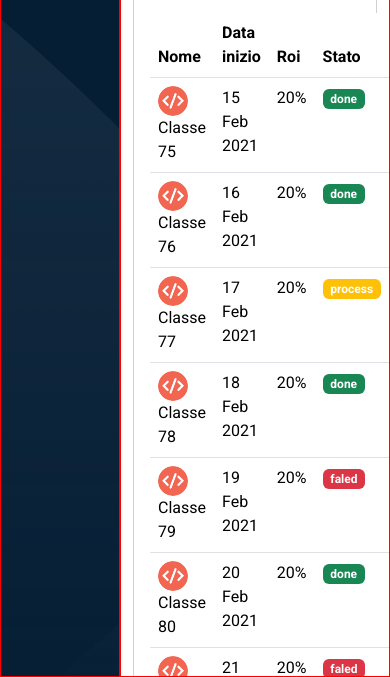
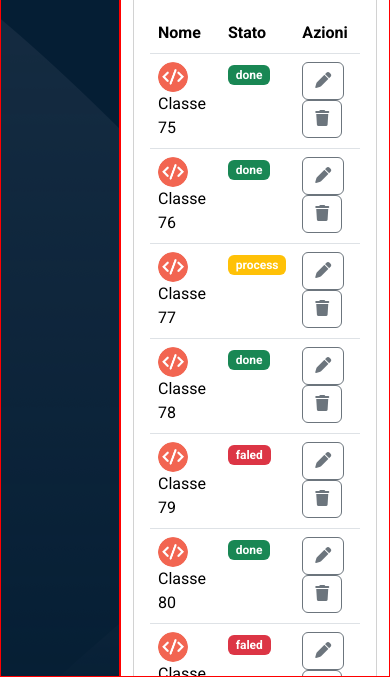
Before and after one commit to samuelescavello/cartella-repo-html-css-bootstrap-dashboard, a plain HTML site: page index.html in a window 390 px wide. Shown: the part 167-844 px from the top of the page. Drawn offline with nearby package versions, Linux system fonts and the light colour scheme.

Commit message:
none table

```diff
--- a/css/style.css
+++ b/css/style.css
@@ -41,3 +41,12 @@ main {
 .img-graphic{
     width: 90%;
 }
+
+
+/* mediaquery */
+
+@media screen and (max-width:576px){
+    .none-table{
+        display: none;
+    }
+}
--- a/index.html
+++ b/index.html
@@ -38,8 +38,8 @@
                                     <thead>
                                         <tr>
                                             <th scope="col">Nome</th>
-                                            <th scope="col">Data inizio</th>
-                                            <th scope="col">Roi</th>
+                                            <th class="none-table" scope="col">Data inizio</th>
+                                            <th class="none-table" scope="col">Roi</th>
                                             <th scope="col">Stato</th>
                                             <th scope="col">Azioni</th>
                                         </tr>
@@ -49,8 +49,8 @@
                                         <tr>
                                             <td><img src="img/class-avatar.jpg " alt="" class="table-img"> <span>Classe
                                                     75</span></td>
-                                            <td>15 Feb 2021</td>
-                                            <td>20%</td>
+                                            <td class="none-table">15 Feb 2021</td>
+                                            <td class="none-table">20%</td>
                                             <td><span class="badge text-bg-success">done</span></td>
                                             <td>
                                                 <button type="button" class="btn btn-outline-secondary"><i
@@ -62,8 +62,8 @@
                                         <tr>
                                             <td><img src="img/class-avatar.jpg " alt="" class="table-img"> <span>Classe
                                                     76</span></td>
-                                            <td>16 Feb 2021</td>
-                                            <td>20%</td>
+                                            <td class="none-table">16 Feb 2021</td>
+                                            <td class="none-table">20%</td>
                                             <td><span class="badge text-bg-success">done</span></td>
                                             <td>
                                                 <button type="button" class="btn btn-outline-secondary"><i
@@ -75,8 +75,8 @@
                                         <tr>
                                             <td><img src="img/class-avatar.jpg " alt="" class="table-img"> <span>Classe
                                                     77</span></td>
-                                            <td>17 Feb 2021</td>
-                                            <td>20%</td>
+                                            <td class="none-table">17 Feb 2021</td>
+                                            <td class="none-table">20%</td>
                                             <td><span class="badge text-bg-warning text-white ">process</span></td>
                                             <td>
                                                 <button type="button" class="btn btn-outline-secondary"><i
@@ -88,8 +88,8 @@
                                         <tr>
                                             <td><img src="img/class-avatar.jpg " alt="" class="table-img"> <span>Classe
                                                     78</span></td>
-                                            <td>18 Feb 2021</td>
-                                            <td>20%</td>
+                                            <td class="none-table">18 Feb 2021</td>
+                                            <td class="none-table">20%</td>
                                             <td><span class="badge text-bg-success">done</span></td>
                                             <td>
                                                 <button type="button" class="btn btn-outline-secondary"><i
@@ -101,8 +101,8 @@
                                         <tr>
                                             <td><img src="img/class-avatar.jpg " alt="" class="table-img"> <span>Classe
                                                     79</span></td>
-                                            <td>19 Feb 2021</td>
-                                            <td>20%</td>
+                                            <td class="none-table">19 Feb 2021</td>
+                                            <td class="none-table">20%</td>
                                             <td><span class="badge text-bg-danger">faled</span></td>
                                             <td>
                                                 <button type="button" class="btn btn-outline-secondary"><i
@@ -114,8 +114,8 @@
                                         <tr>
                                             <td><img src="img/class-avatar.jpg " alt="" class="table-img"> <span>Classe
                                                     80</span></td>
-                                            <td>20 Feb 2021</td>
-                                            <td>20%</td>
+                                            <td class="none-table">20 Feb 2021</td>
+                                            <td class="none-table">20%</td>
                                             <td><span class="badge text-bg-success">done</span></td>
                                             <td>
                                                 <button type="button" class="btn btn-outline-secondary"><i
@@ -127,8 +127,8 @@
                                         <tr>
                                             <td><img src="img/class-avatar.jpg " alt="" class="table-img"> <span>Classe
                                                     81</span></td>
-                                            <td>21 Feb 2021</td>
-                                            <td>20%</td>
+                                            <td class="none-table">21 Feb 2021</td>
+                                            <td class="none-table">20%</td>
                                             <td><span class="badge text-bg-danger">faled</span></td>
                                             <td>
                                                 <button type="button" class="btn btn-outline-secondary"><i
@@ -140,8 +140,8 @@
                                         <tr>
                                             <td><img src="img/class-avatar.jpg " alt="" class="table-img"> <span>Classe
                                                     82</span></td>
-                                            <td>22 Feb 2021</td>
-                                            <td>20%</td>
+                                            <td class="none-table">22 Feb 2021</td>
+                                            <td class="none-table">20%</td>
                                             <td><span class="badge text-bg-success">done</span></td>
                                             <td>
                                                 <button type="button" class="btn btn-outline-secondary"><i
```
